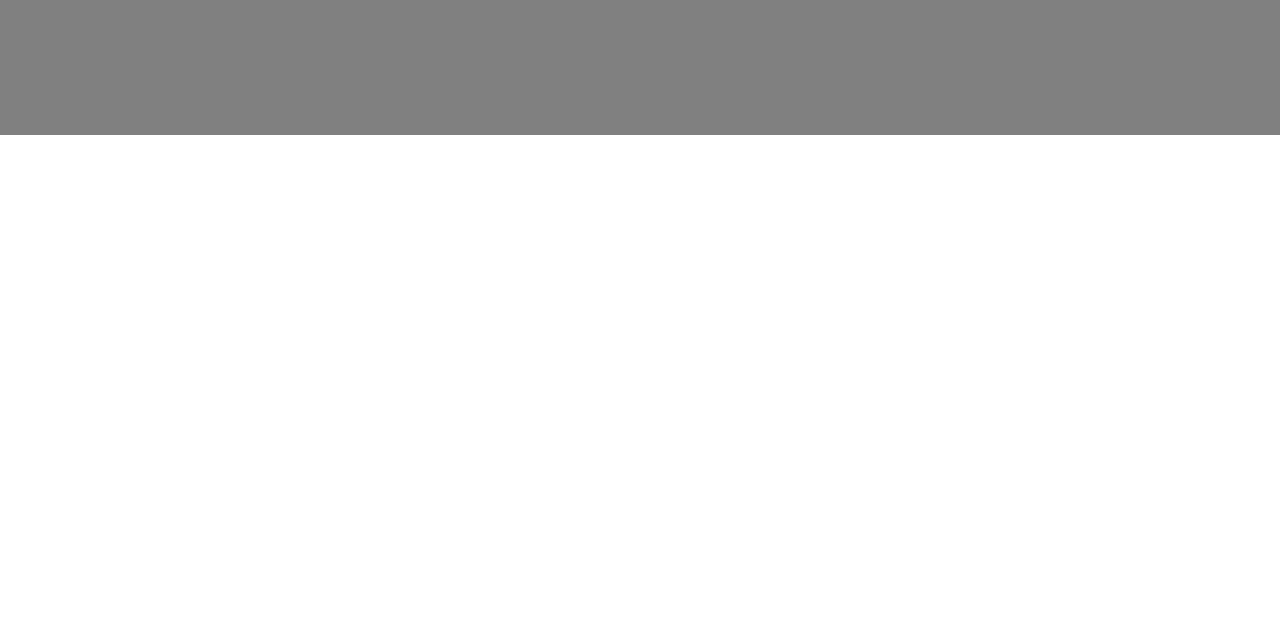
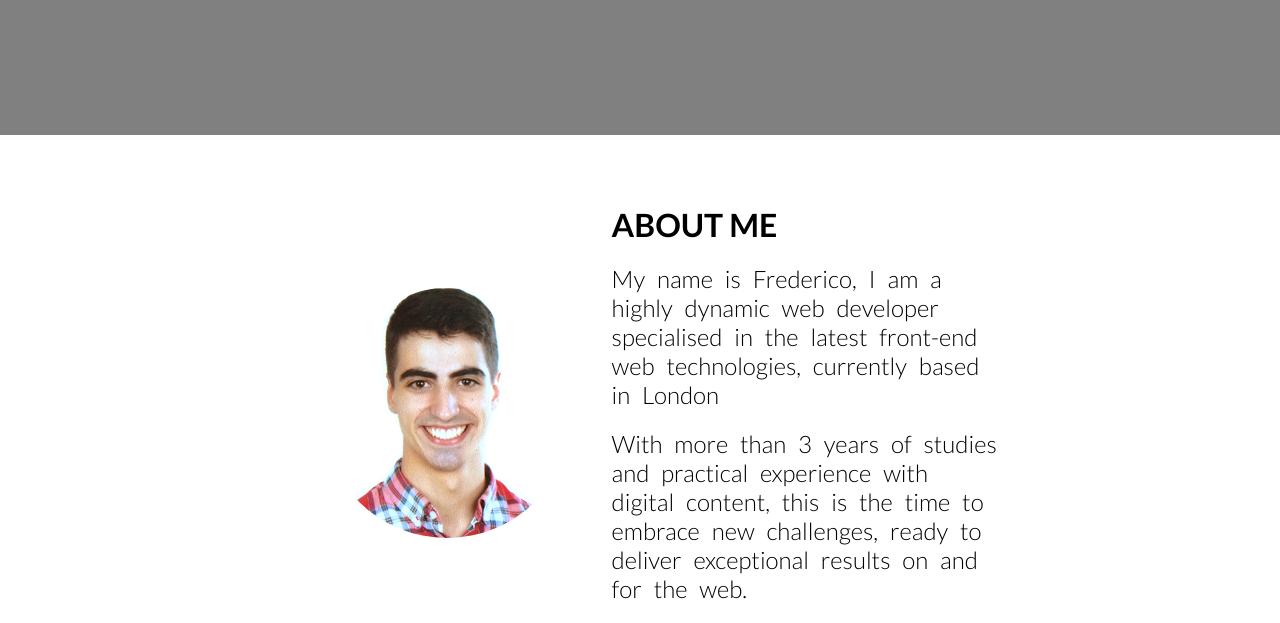
Before and after one commit to frederico-alves/Homepage, a website: page src/index.html in a window 1280 px wide. Shown: the part 665-1288 px from the top of the page. Before the commit the page ends 800 px from the top, so only its background shows below. Drawn offline with Linux system fonts and the light colour scheme.

Commit message:
About Me
About Me part

```diff
--- a/src/index.html
+++ b/src/index.html
@@ -25,12 +25,19 @@
     </div>
 
     <div class="b2">
-        <h1>About</h1>
-        <div class="profilePic">
-            <img src="" alt="">
+        <div class="container">
+
+            <div class="flex-container">
+                <div class="flex-item1">
+                    <img src="./img/FredericoAlves_square.png" alt="">
+                </div>
+                <div class="flex-item2">
+                    <h1>About Me</h1>
+                    <p>My name is Frederico, I am a highly dynamic web developer specialised in the latest front-end web technologies, currently based in London</p>
+                    <p>With more than 3 years of studies and practical experience with digital content, this is the time to embrace new challenges, ready to deliver exceptional results on and for the web.</p>
+                </div>
+            </div>
         </div>
-        <p>Hi,I am Frederico, a highly dynamic web developer specialised in the latest front-end web technologies, currently based in London</p>
-        <p>With more than 3 years of studies and practical experience with digital content, this is the time to embrace new challenges, ready to deliver exceptional results on and fot the web.</p>
     </div>
 
     <div class="c3">
--- a/src/scss/style.scss
+++ b/src/scss/style.scss
@@ -11,6 +11,11 @@ $primary-color: grey;
 body {
     font-family: Lato;
     font-size: 1rem;
+}
+
+.container {
+    margin: auto;
+    width: 80%;
 }
 
 .a1 {
@@ -47,7 +52,7 @@ body {
         li {
             font-size: 50px;
             text-decoration: none;
-            padding: 5px;
+            padding: 35px;
             display: inline-block;
 
             a {
@@ -59,7 +64,53 @@ body {
 }
 
 .b2 {
-    display: none;
+    display: block;
+    min-height: 400px;
+    h1 {
+        display: block;
+        font-weight: 700;
+        text-transform: uppercase;
+        margin-bottom: 20px;
+        // text-align: center;
+    }
+
+    .flex-container {
+        // border: 3px solid green;
+        margin: auto;
+        margin-top: 70px;
+        width: 70%;
+        display: flex;
+        flex-direction: row;
+        justify-content: space-around;
+        align-items: flex-start;
+        align-content: flex-start;
+
+        .flex-item1{
+            // background-color: red;
+            align-self: center;
+            img {
+                max-width: 250px;
+                border-radius: 50%;
+                margin-left: 40px;
+                margin-right: 40px;
+            }
+        }
+
+        .flex-item2{
+            // background-color: blue;
+            align-self: center;
+
+            p {
+                font-weight: 300;
+                font-size: 1.5em;
+                word-spacing: 0.3em;
+                margin-bottom: 20px;
+                text-align: left;
+            }
+        }
+    }
+
+
 }
 
 .c3 {
```
Also changed, not shown: src/css/style.css, src/img/FredericoAlves_square.png (added), src/img/tests/react-js.png (added), 1 other file.
